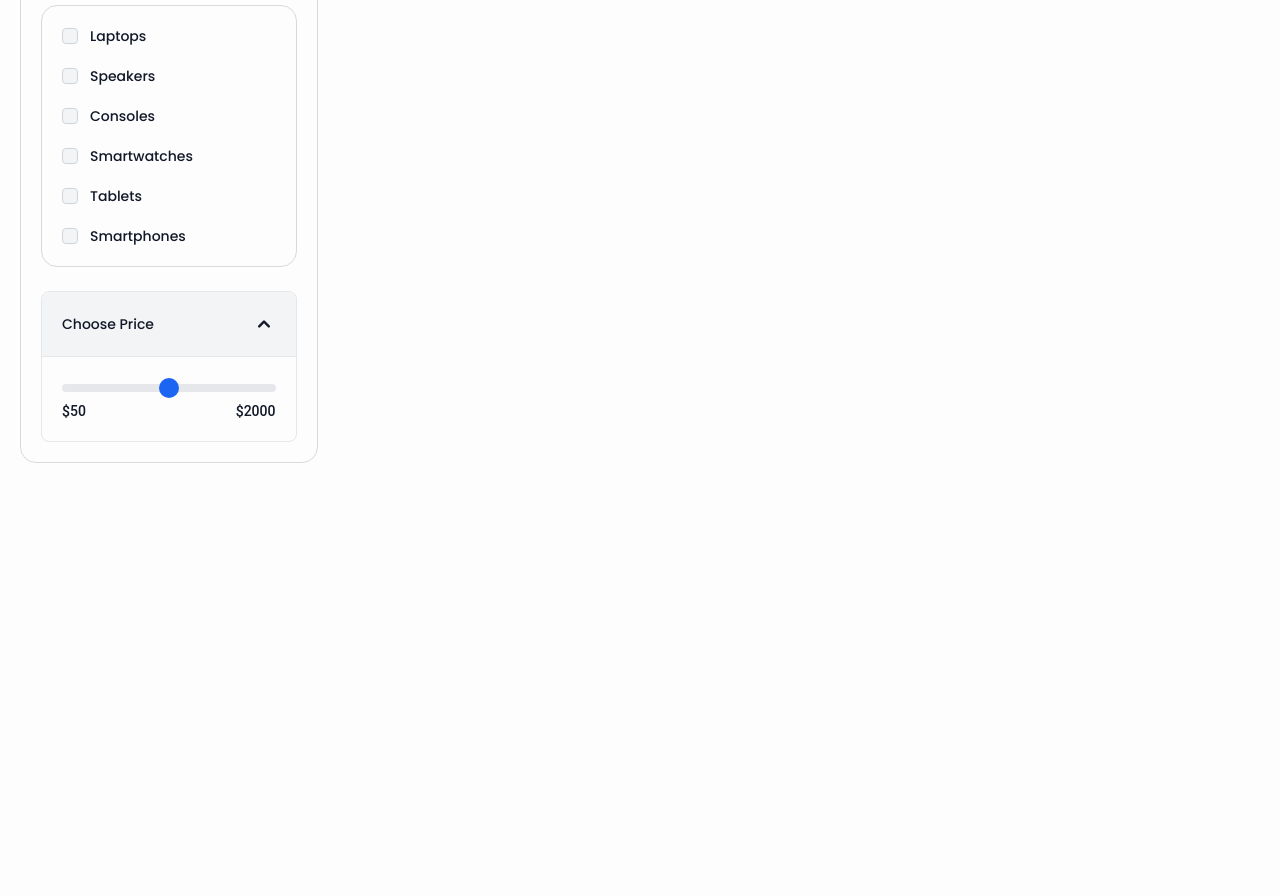
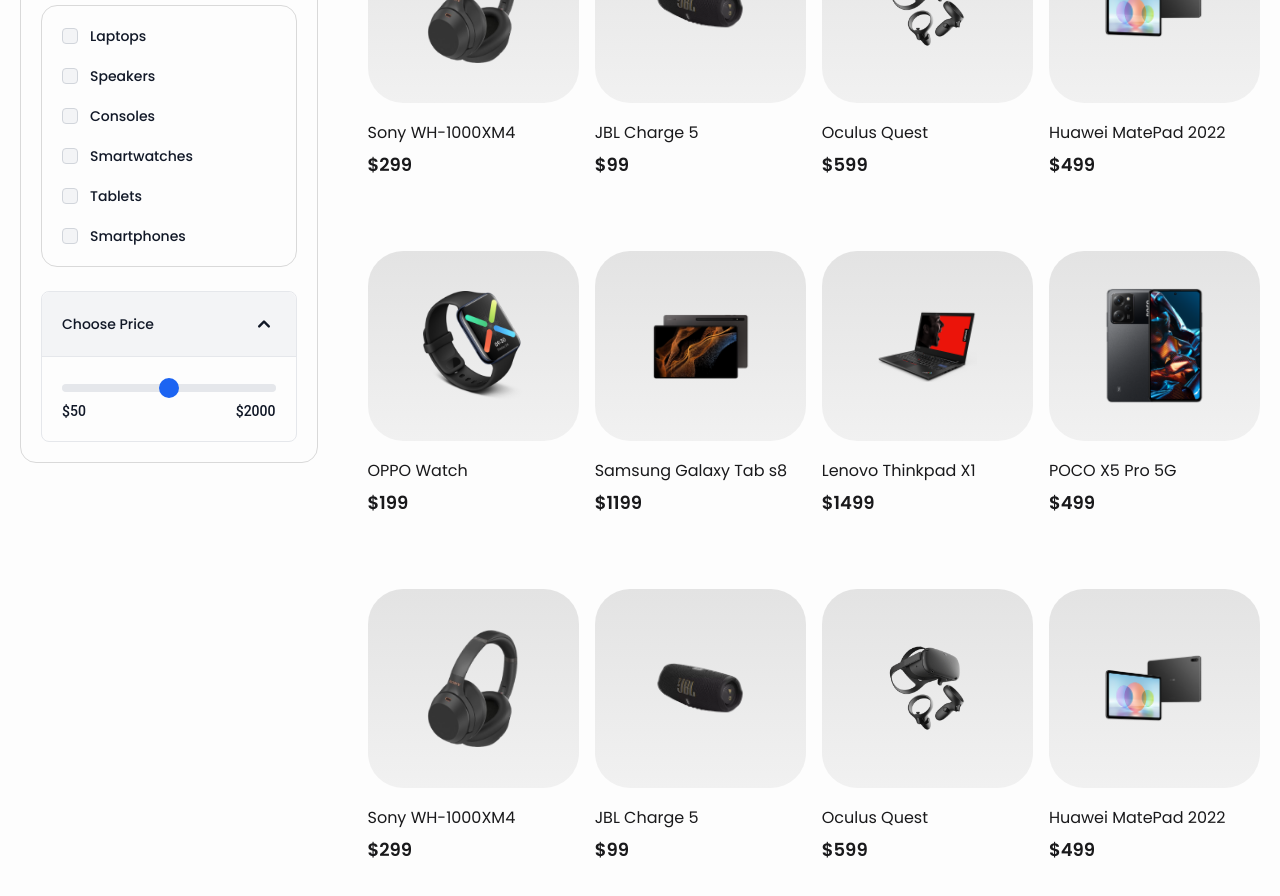
Before and after one commit to roritopra/ecommerce-roddan, a React (Vite) app: page /shop in a window 1280 px wide. Shown: the part 260-1156 px from the top of the page. Before the commit the page ends 835 px from the top, so only its background shows below. Built offline with nearby package versions, Linux system fonts and the light colour scheme.

Commit message:
[UPDATE] Ended desktop shopPage

```diff
--- a/src/user/components/NavBar/NavBar.jsx
+++ b/src/user/components/NavBar/NavBar.jsx
@@ -12,9 +12,15 @@
             <img src="/icons/logo-nav.svg" alt="Roddan Logo" />
           </NavLink>
           {menuLinks.map((menu, index) => (
-            <NavLink key={index} to={menu.path} className={({ isActive }) => {
-              return `font-poppins text-base ${isActive ? "text-[#0081FE]" : "text-[#9090A3]"}`
-            }}>
+            <NavLink
+              key={index}
+              to={menu.path}
+              className={({ isActive }) => {
+                return `font-poppins text-base ${
+                  isActive ? "text-[#0081FE]" : "text-[#9090A3]"
+                }`;
+              }}
+            >
               {menu.text}
             </NavLink>
           ))}
@@ -23,9 +29,9 @@
           <NavLink to={"/login"} className="text-[#9090A3]">
             Login
           </NavLink>
-          <Button color="blue">
-            <NavLink to={"/register"}>Register</NavLink>
-          </Button>
+          <NavLink to={"/register"}>
+            <Button color="blue">Register</Button>
+          </NavLink>
         </nav>
       </header>
       <Outlet />
--- a/src/user/pages/ShopPage/ShopPage.jsx
+++ b/src/user/pages/ShopPage/ShopPage.jsx
@@ -2,6 +2,7 @@
 import "./ShopPage.css";
 import { NavLink } from "react-router-dom";
 import { Checkbox, Label, Accordion, RangeSlider } from "flowbite-react";
+import { ShopItem } from "./components/ShopItem/ShopItem";
 
 export function ShopPage() {
   return (
@@ -110,7 +111,79 @@
       </section>
 
       <section className="items">
-        <h1>hi</h1>
+        <div className="flex justify-between">
+          <h1 className="font-poppins text-[#167DFF] text-[35px] font-light">
+            The best of{" "}
+            <span className="border rounded-xl border-[#D9D9D9] px-1">
+              techno
+            </span>
+          </h1>
+          <div>
+
+          </div>
+        </div>
+        <section className="grid sm:grid-cols-2 lg:grid-cols-4 max-w-[1440px] mx-auto gap-[16px] mt-6">
+        <ShopItem
+          image="imgs/home-item-1.png"
+          name="Sony WH-1000XM4"
+          price="$299"
+        />
+        <ShopItem
+          image="imgs/home-item-2.png"
+          name="JBL Charge 5"
+          price="$99"
+        />
+        <ShopItem
+          image="imgs/home-item-3.png"
+          name="Oculus Quest"
+          price="$599"
+        />
+        <ShopItem
+          image="imgs/home-item-4.png"
+          name="Huawei MatePad 2022"
+          price="$499"
+        />
+        <ShopItem
+          image="imgs/home-item-5.png"
+          name="OPPO Watch"
+          price="$199"
+        />
+        <ShopItem
+          image="imgs/home-item-6.png"
+          name="Samsung Galaxy Tab s8"
+          price="$1199"
+        />
+        <ShopItem
+          image="imgs/home-item-7.png"
+          name="Lenovo Thinkpad X1"
+          price="$1499"
+        />
+        <ShopItem
+          image="imgs/home-item-8.png"
+          name="POCO X5 Pro 5G"
+          price="$499"
+        />
+        <ShopItem
+          image="imgs/home-item-1.png"
+          name="Sony WH-1000XM4"
+          price="$299"
+        />
+        <ShopItem
+          image="imgs/home-item-2.png"
+          name="JBL Charge 5"
+          price="$99"
+        />
+        <ShopItem
+          image="imgs/home-item-3.png"
+          name="Oculus Quest"
+          price="$599"
+        />
+        <ShopItem
+          image="imgs/home-item-4.png"
+          name="Huawei MatePad 2022"
+          price="$499"
+        />
+        </section>
       </section>
     </main>
   );
--- /dev/null
+++ b/src/user/pages/ShopPage/components/ShopItem/ShopItem.css
@@ -0,0 +1,3 @@
+.card {
+    background: var(--Items-shop, linear-gradient(180deg, #E3E3E3 0%, #F1F1F1 100%));
+}
--- /dev/null
+++ b/src/user/pages/ShopPage/components/ShopItem/ShopItem.jsx
@@ -0,0 +1,19 @@
+import './ShopItem.css'
+
+export function ShopItem({ image, name, price }) {
+  return (
+    <>
+     <div className="mt-5 mb-28 cursor-pointer">
+        <figure className="card flex justify-center h-full items-center rounded-[35px] max-w-[350px]">
+          <img className="w-[100px]" src={image} alt="Items home" />
+        </figure>
+        <div className="mt-5">
+          <p className="text-[#19191B] font-poppins text-[16px] mb-3">{name}</p>
+          <span className="text-[#19191B] font-poppins text-[18px] font-semibold">
+            {price}
+          </span>
+        </div>
+      </div>
+    </>
+  )
+}
```
